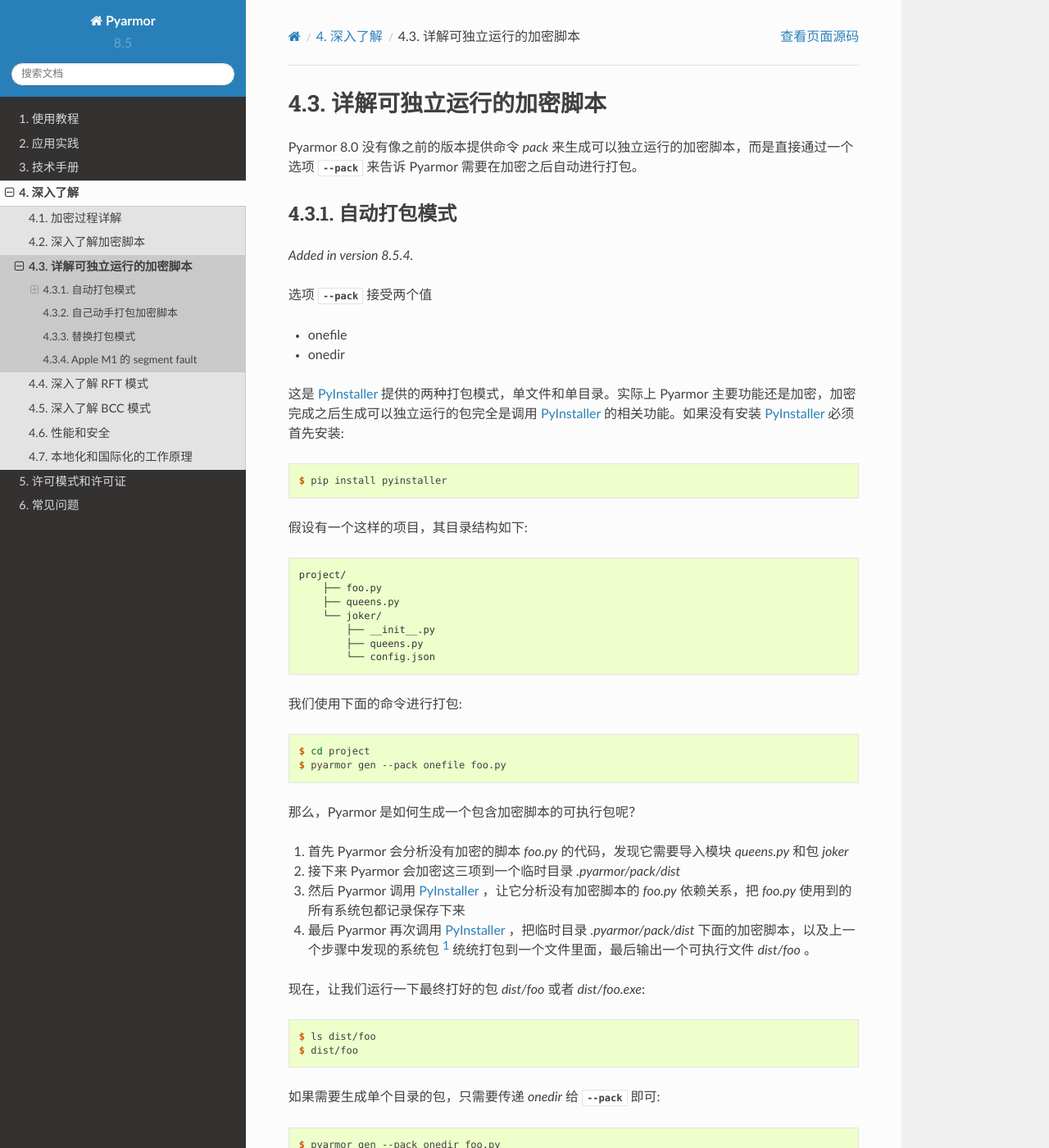
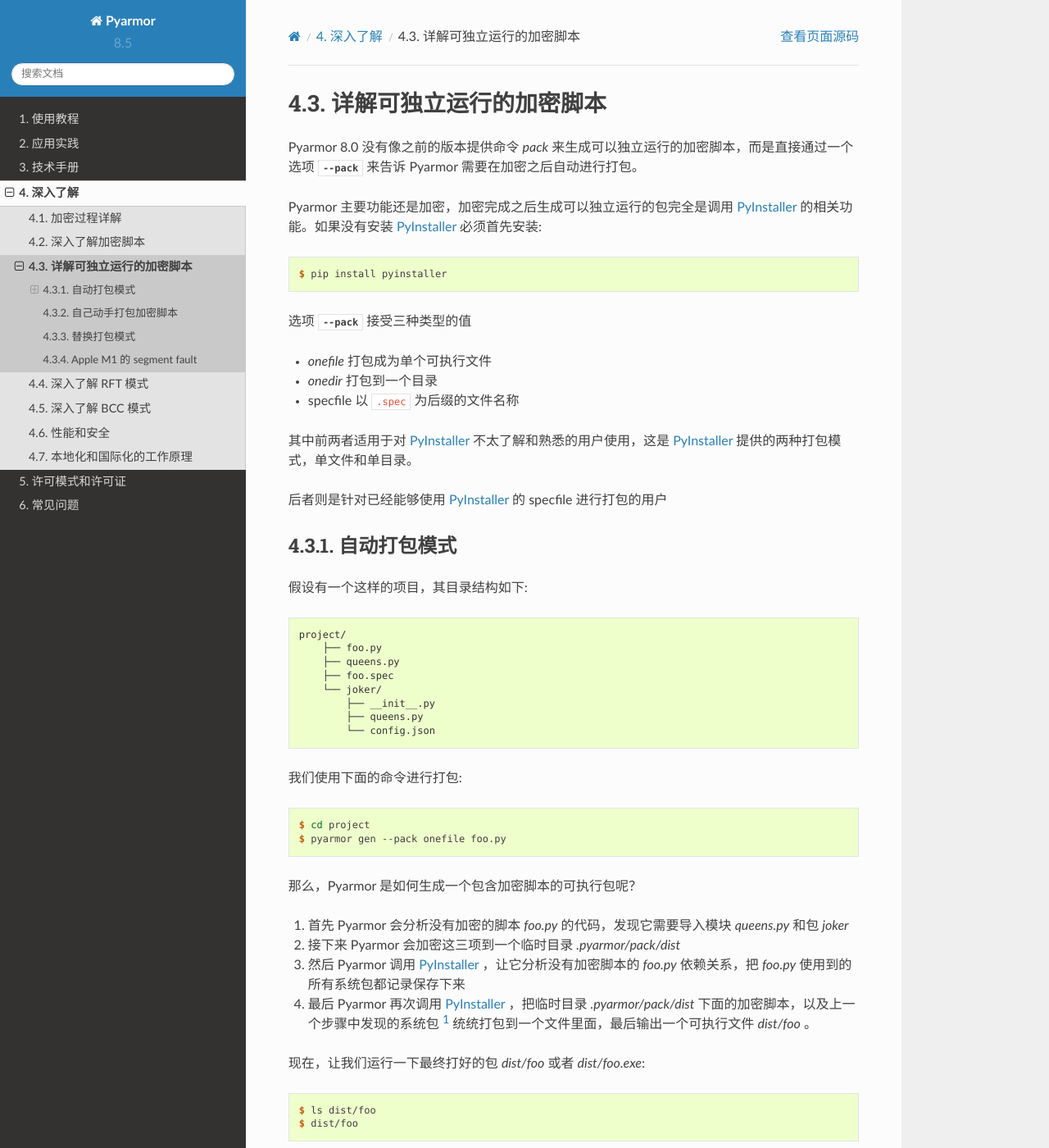
Before and after one commit to dashingsoft/pyarmor-docs-zh, a Sphinx documentation site: the page built from docs/topic/repack.rst, in a window 1280 px wide and 1400 px high. Shown: the whole window at 82% size. Built offline with Sphinx 7.4.7 and the Read the Docs theme 2.0.0, drawn with Linux system fonts in a browser that asks for light colours; some of the changed text lies outside the part shown.

Commit message:
`--pack` 支持 specfile

```diff
--- a/docs/topic/repack.rst
+++ b/docs/topic/repack.rst
@@ -8,25 +8,29 @@
 
 Pyarmor 8.0 没有像之前的版本提供命令 `pack` 来生成可以独立运行的加密脚本，而是直接通过一个选项 :option:`--pack` 来告诉 Pyarmor 需要在加密之后自动进行打包。
 
+Pyarmor 主要功能还是加密，加密完成之后生成可以独立运行的包完全是调用 PyInstaller_ 的相关功能。如果没有安装 PyInstaller_ 必须首先安装::
+
+    $ pip install pyinstaller
+
+选项 :option:`--pack` 接受三种类型的值
+
+- `onefile` 打包成为单个可执行文件
+- `onedir`  打包到一个目录
+- specfile  以 ``.spec`` 为后缀的文件名称
+
+其中前两者适用于对 PyInstaller_ 不太了解和熟悉的用户使用，这是 PyInstaller_ 提供的两种打包模式，单文件和单目录。
+
+后者则是针对已经能够使用 PyInstaller_ 的 specfile 进行打包的用户
+
 自动打包模式
 ============
-
-.. versionadded:: 8.5.4
-
-选项 :option:`--pack` 接受两个值
-
-- onefile
-- onedir
-
-这是 PyInstaller_ 提供的两种打包模式，单文件和单目录。实际上 Pyarmor 主要功能还是加密，加密完成之后生成可以独立运行的包完全是调用 PyInstaller_ 的相关功能。如果没有安装 PyInstaller_ 必须首先安装::
-
-    $ pip install pyinstaller
 
 假设有一个这样的项目，其目录结构如下::
 
     project/
         ├── foo.py
         ├── queens.py
+        ├── foo.spec
         └── joker/
             ├── __init__.py
             ├── queens.py
@@ -56,6 +60,24 @@
     $ dist/foo/foo
 
 .. [#] 系统包没有进行加密
+
+使用 specfile 进行打包
+----------------------
+
+在上面的示例项目中已经有一个 ``foo.spec`` 文件，是用来对没有加密的脚本直接加密的，例如::
+
+    $ pyinstaller foo.spec
+    $ ls dist/
+
+在这种情况下，可以直接把 specfile 传递给 :option:`--pack` ，例如::
+
+    $ pyarmor gen --pack foo.spec foo.py
+
+Pyarmor 是首先根据加密选项对脚本进行加密，并保存到 `.pyarmor/pack/dist`
+
+然后读取 ``foo.spec`` 并创建一个补丁文件 ``foo.patched.spec`` ，这个打过补丁的 spec 文件用来打包加密脚本::
+
+    $ pyinstaller --clean foo.patched.spec
 
 检查打包的脚本是否被加密
 ------------------------
```
Also changed, not shown: docs/reference/man.rst (+13 -4 lines).
